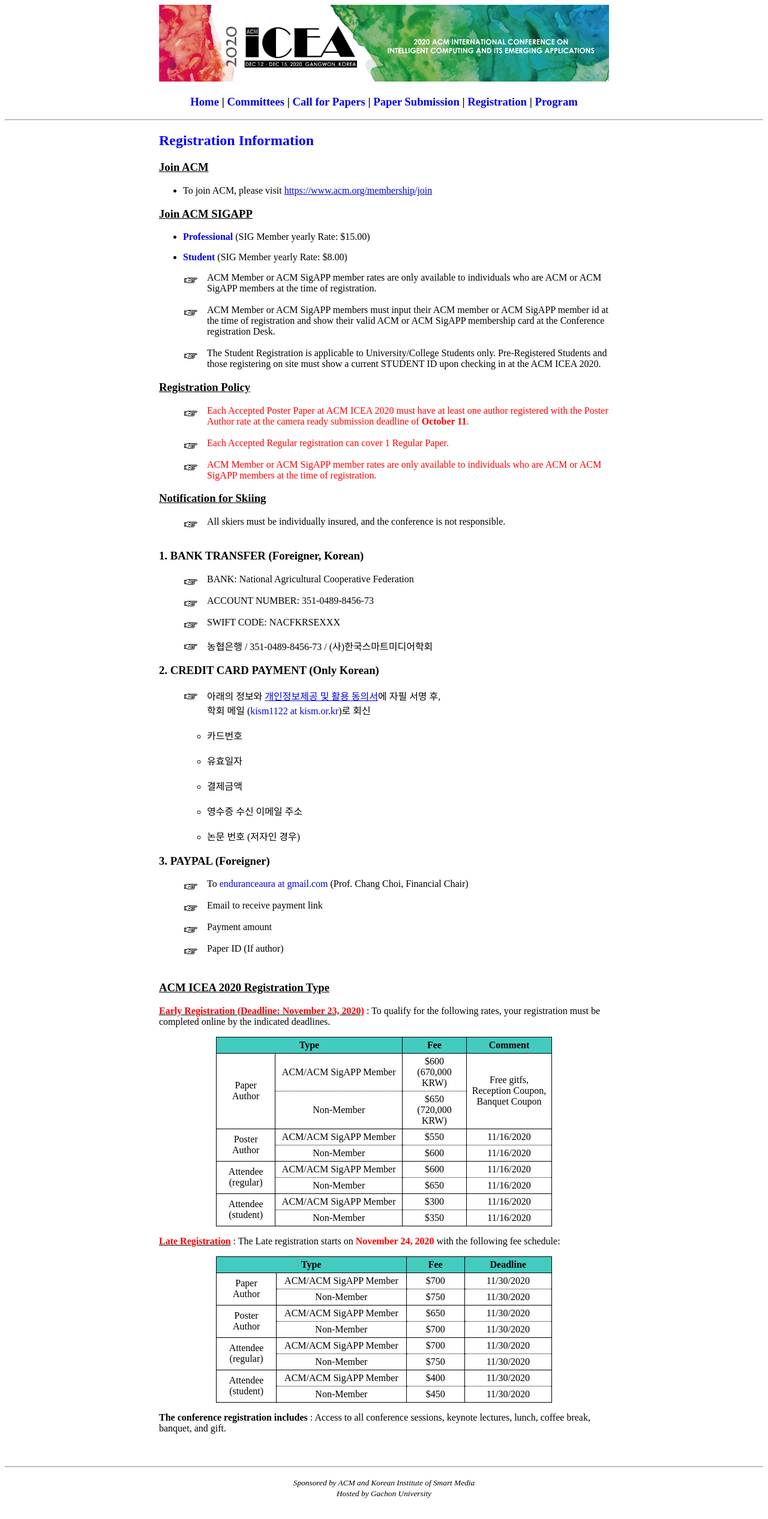
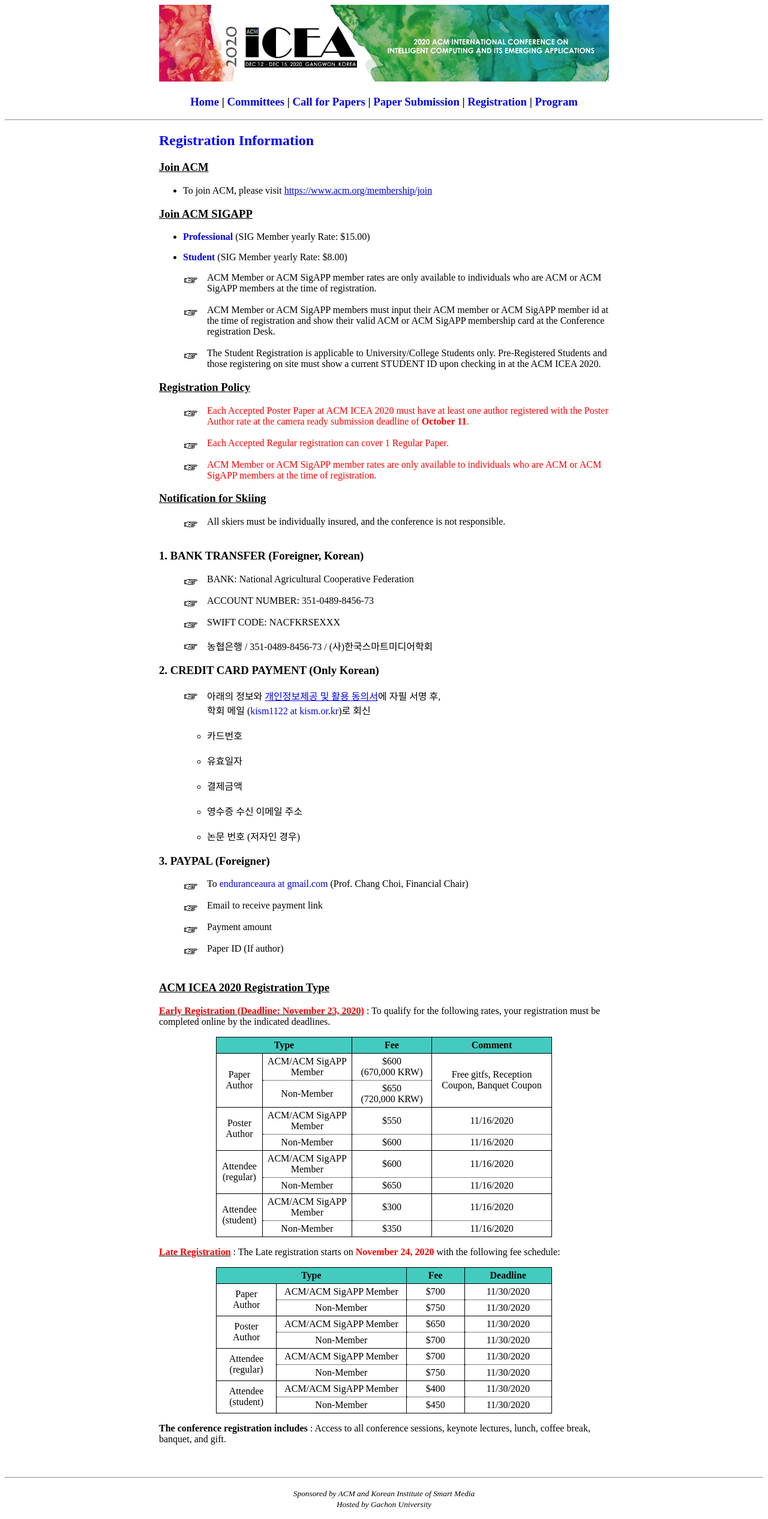
Before and after one commit to icea-conf/2020, a Jekyll site: the page built from registration/index.html, in a window 1280 px wide. Shown: the whole page at 60% size. Built offline with Jekyll 4.4.1, drawn with Linux system fonts in a browser that asks for light colours.

Commit message:
Update index.html

```diff
--- a/registration/index.html
+++ b/registration/index.html
@@ -73,10 +73,10 @@
                               <td class="theader" width="30%" colspan="2">
                                    <b>Type</b>
                               </td>
-                              <td class="theader" width="10%">
+                              <td class="theader" width="20%">
                                    <b>Fee</b>
                               </td>
-                              <td class="theader" width="15%">
+                              <td class="theader" width="30%">
                                    <b>Comment</b>
                               </td>
                          </tr>
```
